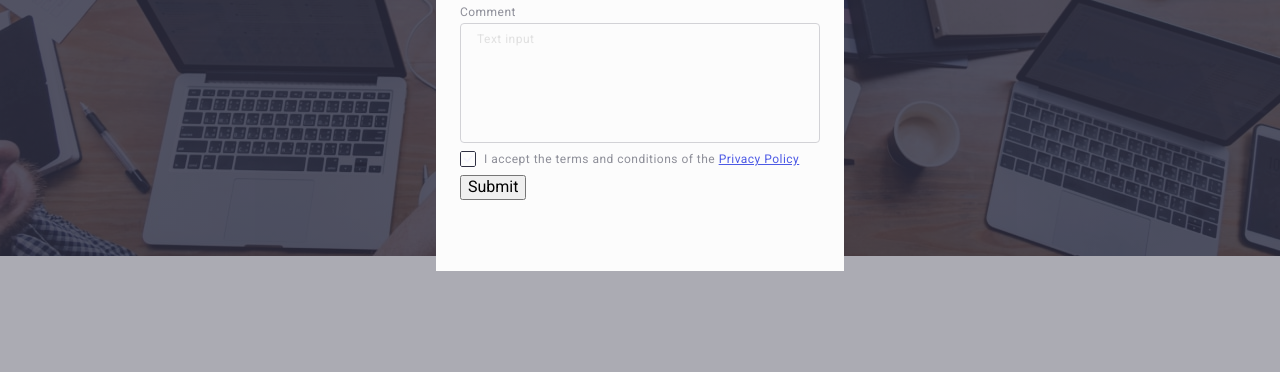
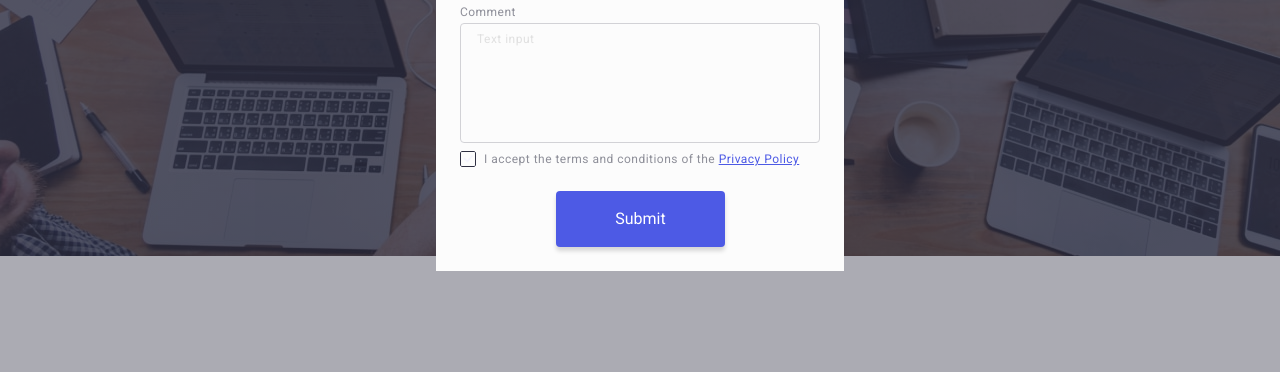
Before and after one commit to ustym-karpiuk/goit-markup-hw-06, a plain HTML site: page index.html in a window 1280 px wide. Both pictures are taken after a click on the button "Order Service". Shown: the part 417-789 px from the top of the page. Drawn offline with nearby package versions, Linux system fonts and the light colour scheme.

Commit message:
123
w2qe

```diff
--- a/css/styles.css
+++ b/css/styles.css
@@ -883,6 +883,36 @@ img {
 	letter-spacing: 0.04em;
 	color: var(--brand-color);
 }
+
+.submit-button {
+	width: 169px;
+	height: 56px;
+
+	margin-top: 16px;
+	margin-right: 96px;
+	margin-left: 96px;
+
+	background: #4d5ae5;
+	box-shadow: 0px 4px 4px rgba(0, 0, 0, 0.15);
+	border-radius: 4px;
+
+	border: 0px;
+
+	color: var(--white-color);
+
+	font-style: inherit;
+
+	cursor: pointer;
+
+	transition-property: background;
+	transition-duration: 250ms;
+	transition-timing-function: cubic-bezier(0.4, 0, 0.2, 1);
+}
+
+.submit-button:hover,
+.submit-button:focus {
+	background: var(--pressed-state);
+}
 /* Subscribe */
 
 .subscribe-block {
--- a/index.html
+++ b/index.html
@@ -408,7 +408,7 @@
 							</p>
 						</label>
 					</div>
-					<button type="submit">Submit</button>
+					<button class="submit-button" type="submit">Submit</button>
 				</form>
 			</div>
 		</div>
```
